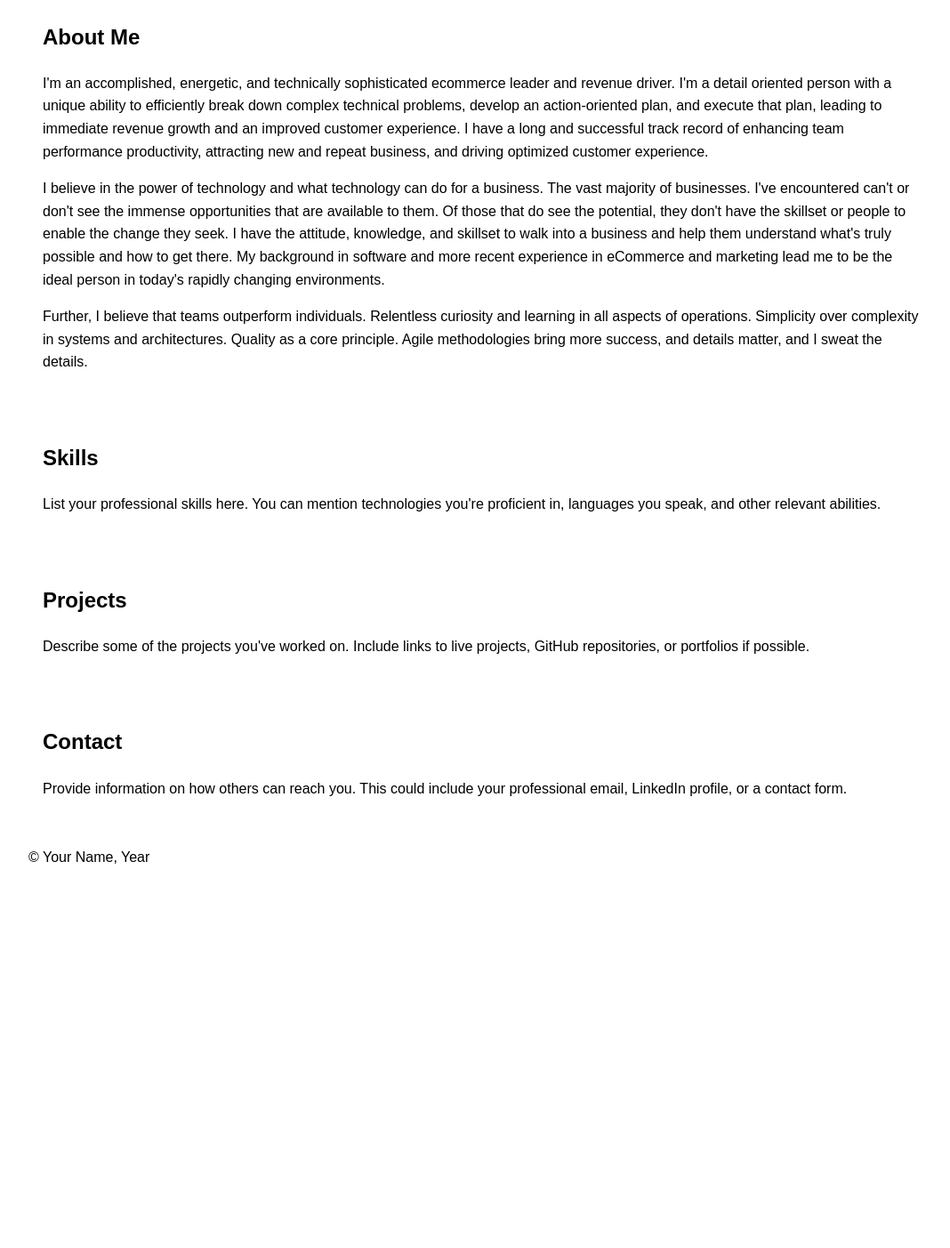
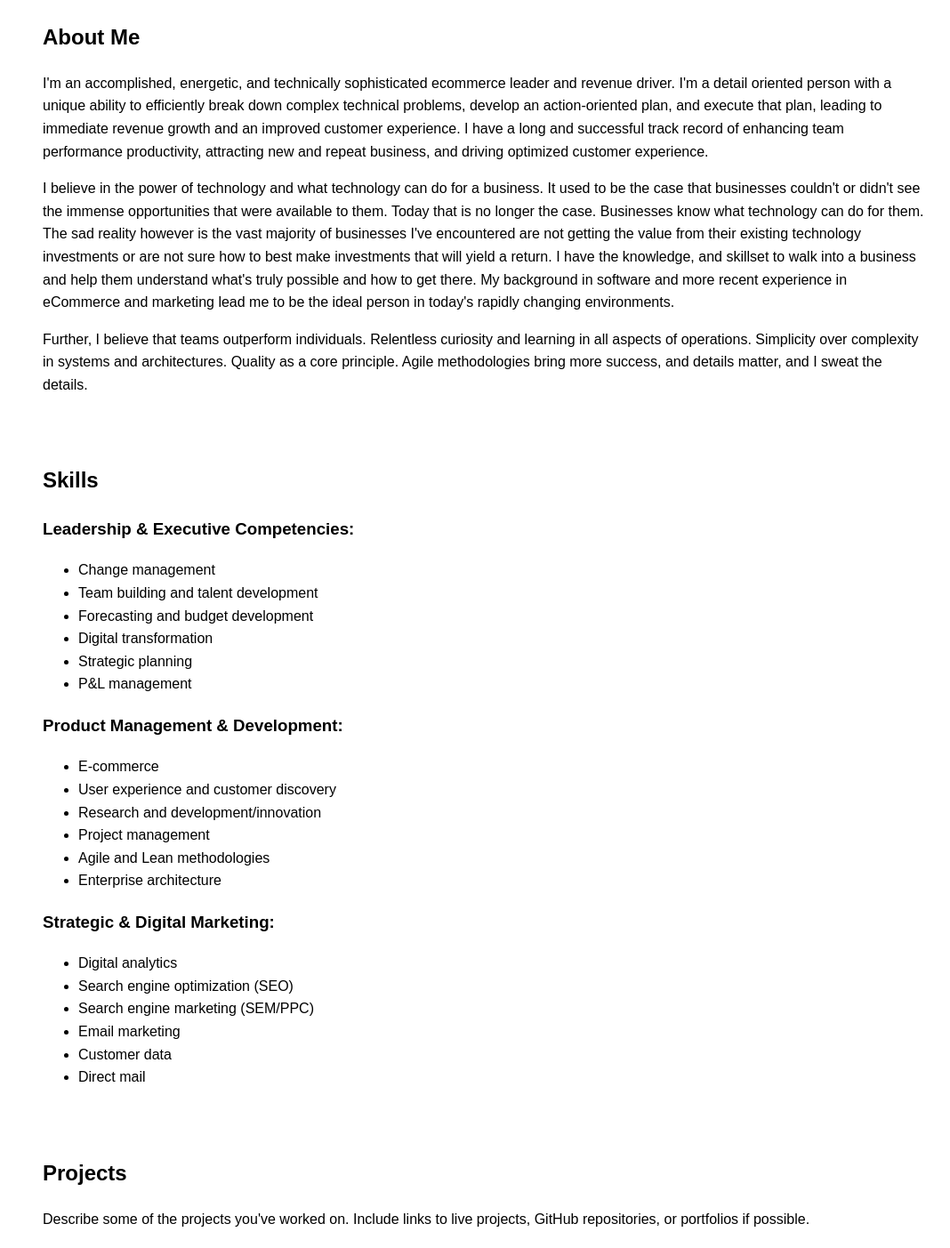
Before and after one commit to TimBarcz/timbarcz.github.io, a plain HTML site: page index.html in a window 1280 px wide. Shown: the part 166-1569 px from the top of the page at 89% size, without its empty margins (96-1164 px from the left). Before the commit the page ends 1159 px from the top, so only its background shows below. Drawn offline with Linux system fonts and the light colour scheme.

Commit message:
updating Skills section

```diff
--- a/index.html
+++ b/index.html
@@ -79,10 +79,10 @@
             <p>
                 I'm an accomplished, energetic, and technically sophisticated ecommerce leader and revenue driver. I'm a detail oriented person with a unique ability to efficiently break down complex technical problems, develop an action-oriented plan, and execute that plan, leading to immediate revenue growth and an improved customer experience. I have a long and successful track record of enhancing team performance productivity, attracting new and repeat business, and driving optimized customer experience.</p>
             <p>
-                I believe in the power of technology and what technology can do for a business. The vast majority of businesses. I've encountered can't or don't see the immense opportunities that are available to them. Of those that do see the potential, they don't
-                have the skillset or people to enable the change they seek. I have the attitude, knowledge, and skillset to walk into a business and help
-                them understand what's truly possible and how to get there. My background in software and more recent experience in eCommerce and marketing
-                lead me to be the ideal person in today's rapidly changing environments.</p>
+                I believe in the power of technology and what technology can do for a business. It used to be the case that businesses couldn't or didn't see the immense opportunities that were available to them. Today that is no longer the case. Businesses know what technology can do for them. The sad reality however is the vast majority of businesses I've encountered are not getting the value from their existing technology investments or are not sure how to best make investments that will yield a return.
+
+                I have the knowledge, and skillset to walk into a business and help
+                them understand what's truly possible and how to get there. My background in software and more recent experience in eCommerce and marketing lead me to be the ideal person in today's rapidly changing environments.</p>
             <p>
                 Further, I believe that teams outperform individuals. Relentless curiosity and learning in all aspects of operations. Simplicity over complexity
                 in systems and architectures. Quality as a core principle. Agile methodologies bring more success, and details matter, and I sweat the details.
@@ -93,7 +93,33 @@
     <section id="skills">
         <div class="container">
             <h2>Skills</h2>
-            <p>List your professional skills here. You can mention technologies you're proficient in, languages you speak, and other relevant abilities.</p>
+            <h3>Leadership & Executive Competencies:</h3>
+            <ul>
+                <li>Change management</li>
+                <li>Team building and talent development</li>
+                <li>Forecasting and budget development</li>
+                <li>Digital transformation</li>
+                <li>Strategic planning</li>
+                <li>P&L management</li>
+            </ul>
+            <h3>Product Management & Development:</h3>
+            <ul>
+                <li>E-commerce
+                <li>User experience and customer discovery</li>
+                <li>Research and development/innovation</li>
+                <li>Project management</li>
+                <li>Agile and Lean methodologies</li>
+                <li>Enterprise architecture</li>
+            </ul>
+            <h3>Strategic & Digital Marketing:</h3>
+            <ul>
+                <li>Digital analytics</li>
+                <li>Search engine optimization (SEO)</li>
+                <li>Search engine marketing (SEM/PPC)</li>
+                <li>Email marketing</li>
+                <li>Customer data</li>
+                <li>Direct mail</li>
+            </ul>
         </div>
     </section>
 
```
